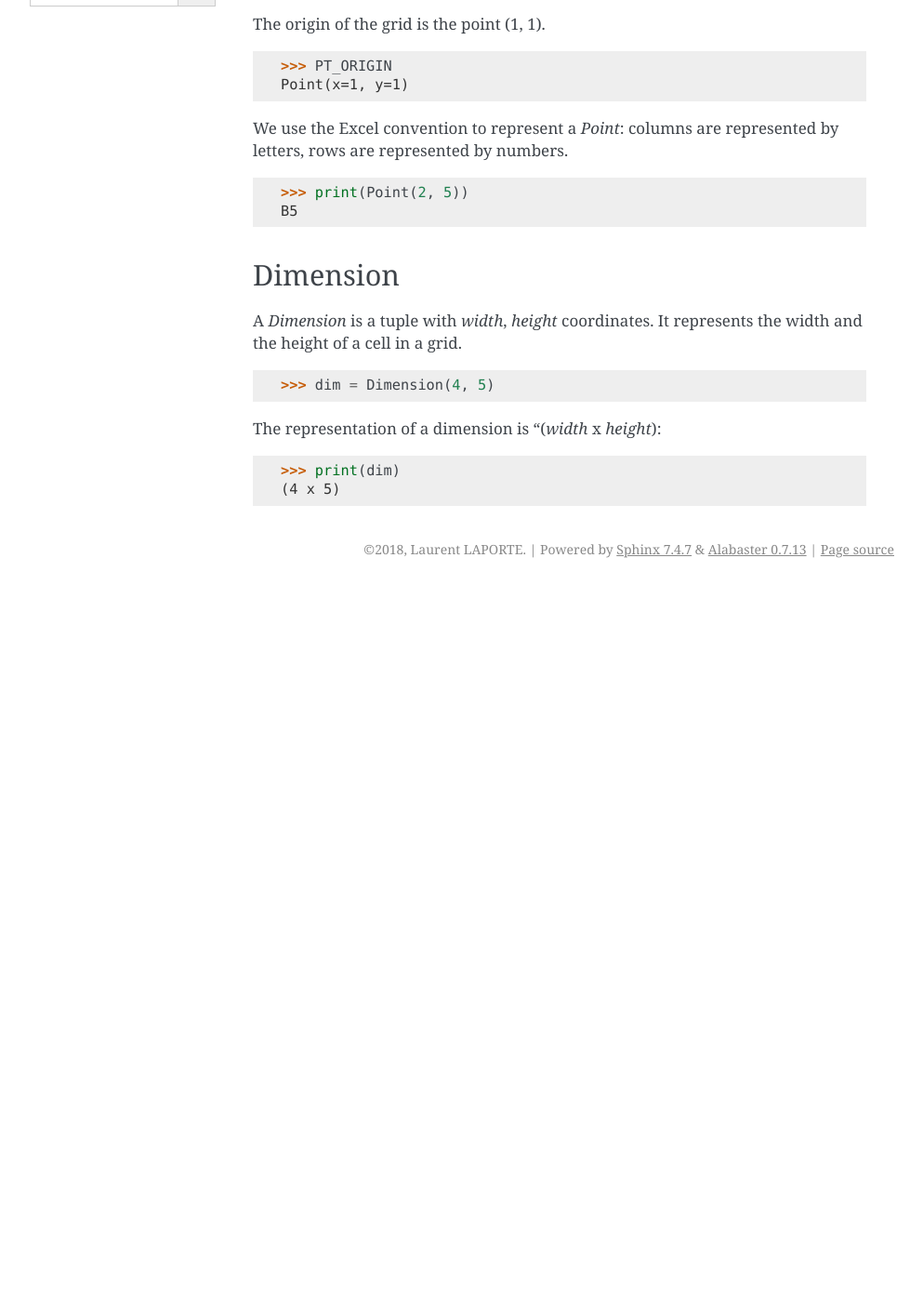
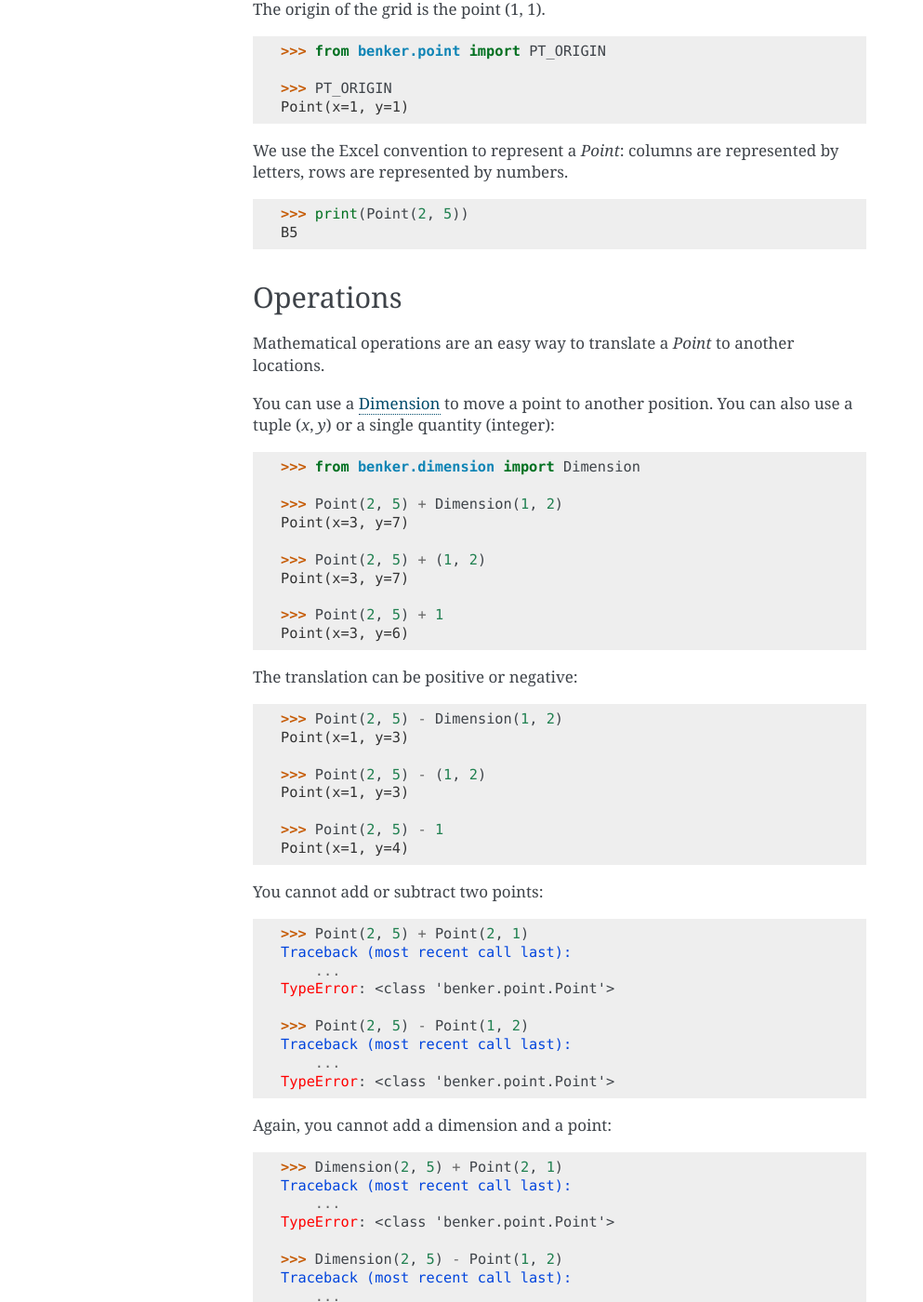
Before and after one commit to laurent-laporte-pro/benker, a Sphinx documentation site: the page built from docs/tuto/point.rst, in a window 1280 px wide and 1400 px high, scrolled down 332 px. Shown: the whole window at 93% size, without its empty margins (148-1141 px from the left). Built offline with Sphinx 7.4.7, drawn with Linux system fonts in a browser that asks for light colours; before the commit the page ends 962 px from its top, so only the background shows below that; some of the changed text lies outside the part shown.

Commit message:
Add mathematical operations to *Dimention* an *Point*.

```diff
--- a/docs/index.rst
+++ b/docs/index.rst
@@ -10,6 +10,7 @@ Benker's documentation |version|!
    :maxdepth: 2
    :caption: Contents:
 
+   tuto/index.rst
 
 
 Indices and tables
--- a/docs/tuto/point.rst
+++ b/docs/tuto/point.rst
@@ -1,29 +1,25 @@
 .. _benker__point:
 
-.. doctest:: point
-    :hide:
+Point
+=====
 
-    >>> from benker.point import Point
-    >>> from benker.point import Dimension
-    >>> from benker.point import PT_ORIGIN
-
-
-Playing with Point and Dimension
-================================
-
-Point
------
+Description
+-----------
 
 A *Point* is a tuple with *x*, *y* coordinates.
 It represents the top-left origin of a cell in a grid.
 
 .. doctest:: point
 
+    >>> from benker.point import Point
+
     >>> pt = Point(4, 5)
 
 The origin of the grid is the point (1, 1).
 
 .. doctest:: point
+
+    >>> from benker.point import PT_ORIGIN
 
     >>> PT_ORIGIN
     Point(x=1, y=1)
@@ -32,21 +28,75 @@ We use the Excel convention to represent a *Point*:
 columns are represented by letters,
 rows are represented by numbers.
 
+.. doctest:: point
+
     >>> print(Point(2, 5))
     B5
 
+.. _benker__point__operations:
 
-Dimension
----------
+Operations
+----------
 
-A *Dimension* is a tuple with *width*, *height* coordinates.
-It represents the width and the height of a cell in a grid.
+Mathematical operations are an easy way to translate a *Point* to another locations.
+
+You can use a :ref:`benker__dimension` to move a point to another position.
+You can also use a tuple (*x*, *y*) or a single quantity (integer):
 
 .. doctest:: point
 
-    >>> dim = Dimension(4, 5)
+    >>> from benker.dimension import Dimension
 
-The representation of a dimension is "(*width* x *height*):
+    >>> Point(2, 5) + Dimension(1, 2)
+    Point(x=3, y=7)
 
-    >>> print(dim)
-    (4 x 5)
+    >>> Point(2, 5) + (1, 2)
+    Point(x=3, y=7)
+
+    >>> Point(2, 5) + 1
+    Point(x=3, y=6)
+
+The translation can be positive or negative:
+
+.. doctest:: point
+
+    >>> Point(2, 5) - Dimension(1, 2)
+    Point(x=1, y=3)
+
+    >>> Point(2, 5) - (1, 2)
+    Point(x=1, y=3)
+
+    >>> Point(2, 5) - 1
+    Point(x=1, y=4)
+
+You cannot add or subtract two points:
+
+.. doctest:: point
+
+    >>> Point(2, 5) + Point(2, 1)
+    Traceback (most recent call last):
+        ...
+    TypeError: <class 'benker.point.Point'>
+
+    >>> Point(2, 5) - Point(1, 2)
+    Traceback (most recent call last):
+        ...
+    TypeError: <class 'benker.point.Point'>
+
+Again, you cannot add a dimension and a point:
+
+.. doctest:: point
+
+    >>> Dimension(2, 5) + Point(2, 1)
+    Traceback (most recent call last):
+        ...
+    TypeError: <class 'benker.point.Point'>
+
+    >>> Dimension(2, 5) - Point(1, 2)
+    Traceback (most recent call last):
+        ...
+    TypeError: <class 'benker.point.Point'>
+
+.. important::
+
+    This constraint must be respected in order to help diagnosing conceptual errors.
```
Also changed, not shown: docs/tuto/dimension.rst (added, +80 -0 lines), docs/tuto/index.rst (added, +8 -0 lines), 2 other files.
